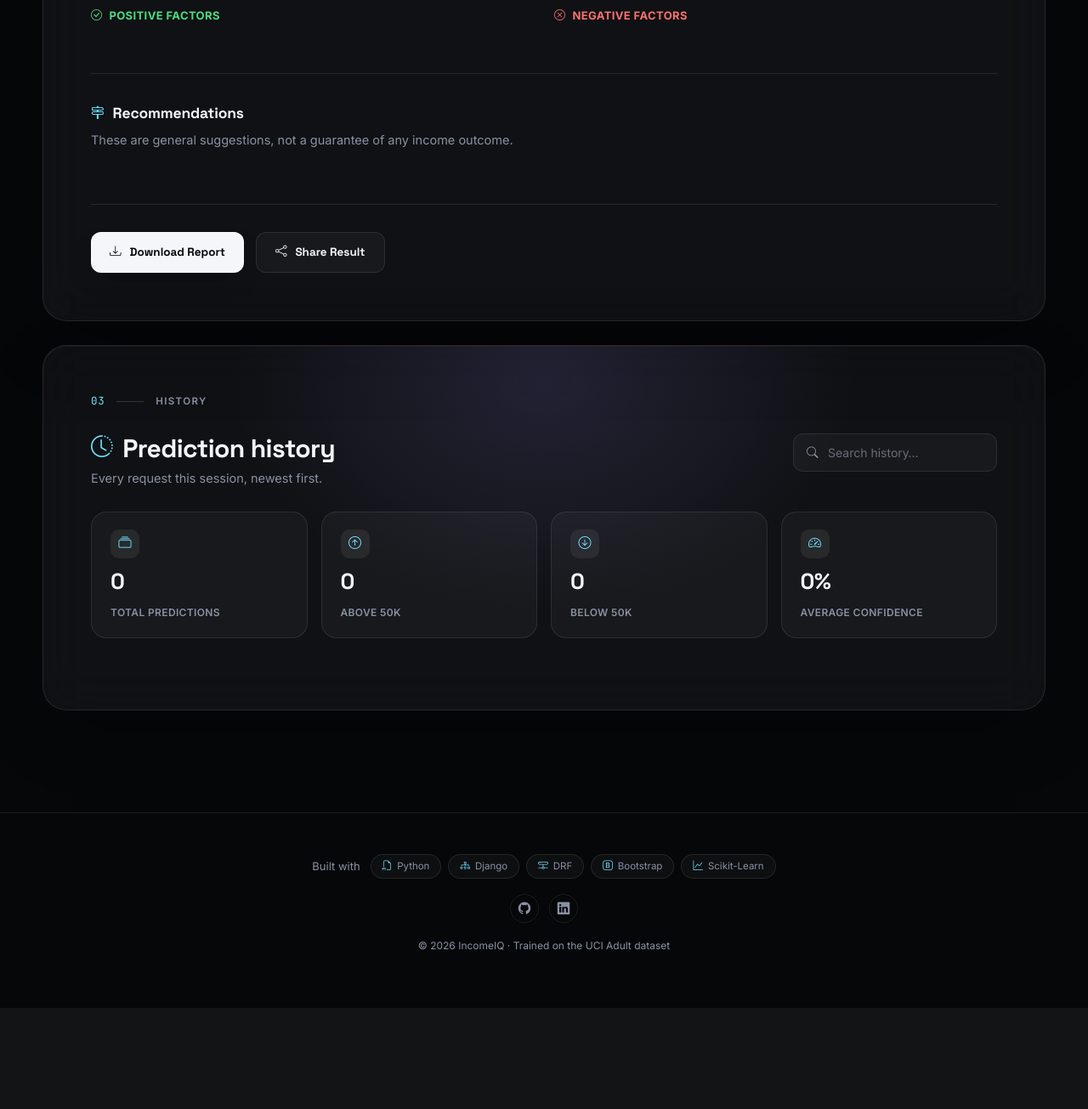
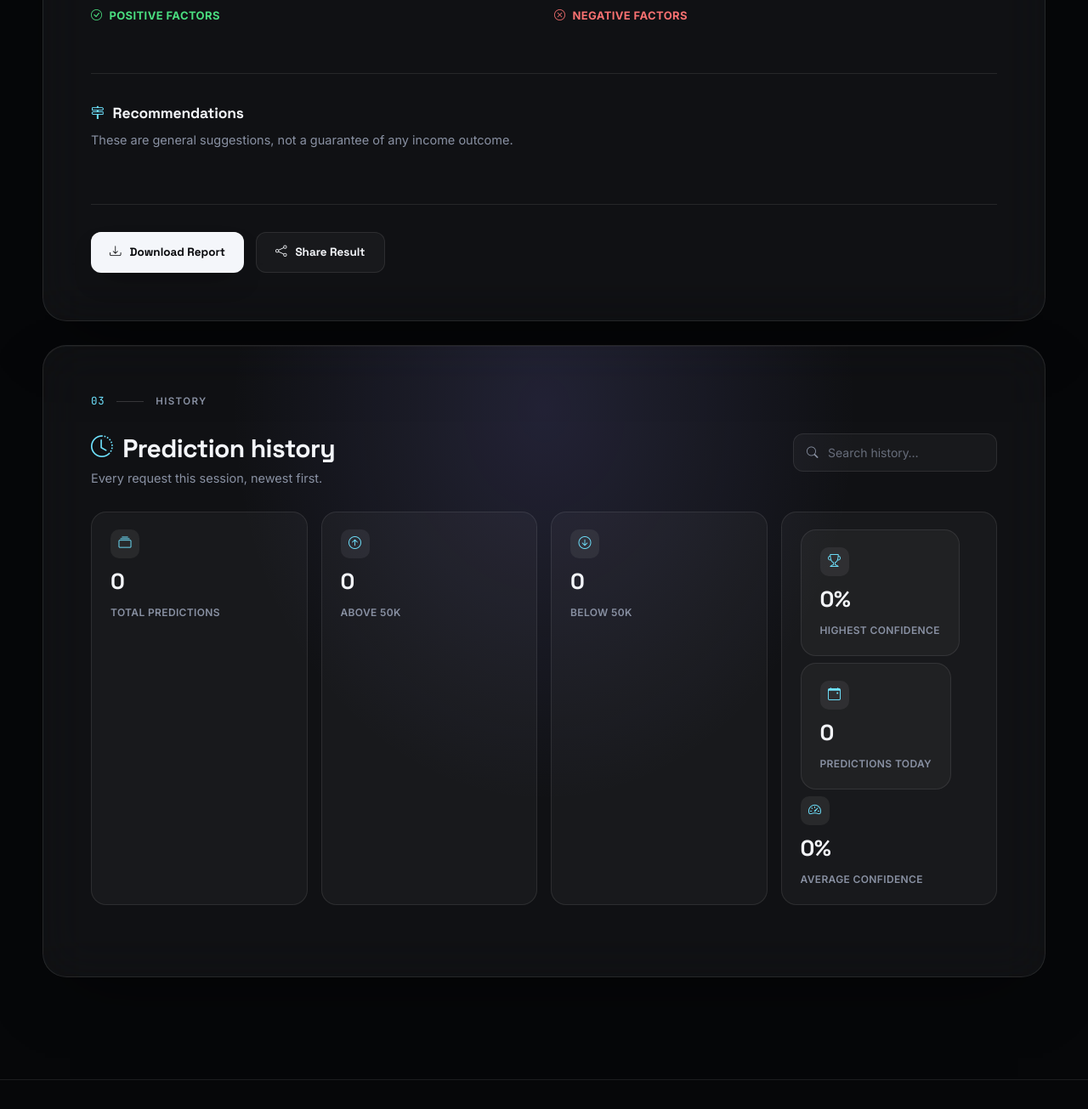
Before and after one commit to FANGER7/IncomeIQ, a Django app: page / in a window 1280 px wide. Shown: the part 4663-5968 px from the top of the page at 85% size. Before the commit the page ends 5849 px from the top, so only its background shows below. Run offline with Django 4.2, Linux system fonts and the light colour scheme; data comes from the database, SQL or seed files in the repository; some libraries are stand-ins or nearby versions.

Commit message:
History table updated

```diff
--- a/frontend/static/js/script.js
+++ b/frontend/static/js/script.js
@@ -726,18 +726,68 @@ document.addEventListener('DOMContentLoaded', () => {
   }
 
   function updateStats() {
+
     if (!statTotal) return;
+
     const total = historyData.length;
-    const above = historyData.filter((e) => e.tier === 'high').length;
-    const below = total - above;
-    const avgConfidence = total ? Math.round((historyData.reduce((sum, e) => sum + e.probability, 0) / total) * 1000) / 10 : 0;
 
-    animateCounter(statTotal, total, '');
-    animateCounter(statAbove, above, '');
-    animateCounter(statBelow, below, '');
-    animateCounter(statAvgConfidence, avgConfidence, '%');
-  }
+    const above = historyData.filter(
+        item => item.label === ">50K"
+    ).length;
 
+    const below = historyData.filter(
+        item => item.label === "<=50K"
+    ).length;
+
+    const avgConfidence = total
+        ? historyData.reduce(
+            (sum, item) => sum + item.probability,
+            0
+          ) / total
+        : 0;
+
+    const highestConfidence = total
+        ? Math.max(
+            ...historyData.map(item => item.probability)
+          )
+        : 0;
+
+    const today = new Date().toDateString();
+
+    const todayPredictions = historyData.filter(item => {
+
+        if (!item.raw.created_at) return false;
+
+        return new Date(item.raw.created_at)
+            .toDateString() === today;
+
+    }).length;
+
+    animateCounter(statTotal, total, "");
+
+    animateCounter(statAbove, above, "");
+
+    animateCounter(statBelow, below, "");
+
+    animateCounter(
+        statAvgConfidence,
+        (avgConfidence * 100).toFixed(1),
+        "%"
+    );
+
+    animateCounter(
+        document.getElementById("stat-highest-confidence"),
+        (highestConfidence * 100).toFixed(1),
+        "%"
+    );
+
+    animateCounter(
+        document.getElementById("stat-today"),
+        todayPredictions,
+        ""
+    );
+
+}
   function buildPredictionShareText() {
     if (!lastReportData) return 'No prediction has been run yet.';
     return `IncomeIQ Prediction: ${lastReportData.label} (${lastReportData.category}) — Confidence ${lastReportData.pct}%`;
@@ -1150,39 +1200,120 @@ document.addEventListener('DOMContentLoaded', () => {
 
 function generatePDFReport() {
 
-    // Check if jsPDF loaded
     if (!window.jspdf) {
-        showToast("PDF library failed to load.", "error");
+        if (typeof showToast === "function") {
+            showToast("PDF library failed to load.", "error");
+        }
         return;
     }
 
     const { jsPDF } = window.jspdf;
-
     const doc = new jsPDF();
 
-    // Title
-    doc.setFont("helvetica", "bold");
-    doc.setFontSize(22);
-    doc.text("IncomeIQ", 20, 20);
+    // -------------------------
+    // Collect Current Data
+    // -------------------------
 
-    // Subtitle
-    doc.setFont("helvetica", "normal");
-    doc.setFontSize(14);
-    doc.text("AI Powered Income Prediction Report", 20, 30);
+    const prediction =
+        document.getElementById("result-label")?.innerText || "--";
 
+    const confidence =
+        document.getElementById("confidence-num")?.innerText || "--";
+
+    const aiReport =
+        document.getElementById("report-summary-text")?.innerText ||
+        "No AI report generated.";
+
+    const date = new Date().toLocaleString();
+
+    // -------------------------
+    // Header
+    // -------------------------
+
+    doc.setFillColor(79, 70, 229);
+    doc.rect(0, 0, 210, 28, "F");
+
+    doc.setTextColor(255,255,255);
+    doc.setFontSize(24);
+    doc.setFont("helvetica","bold");
+    doc.text("IncomeIQ",20,18);
+
+    doc.setFontSize(11);
+    doc.text("AI Powered Income Prediction Report",20,24);
+
+    doc.setTextColor(0,0,0);
+
+    // -------------------------
+    // Prediction Summary
+    // -------------------------
+
+    let y = 42;
+
+    doc.setFontSize(18);
+    doc.setFont("helvetica","bold");
+    doc.text("Prediction Summary",20,y);
+
+    y += 12;
+
+    doc.setFontSize(12);
+    doc.setFont("helvetica","normal");
+
+    doc.text(`Prediction : ${prediction}`,20,y);
+
+    y += 8;
+
+    doc.text(`Confidence : ${confidence}`,20,y);
+
+    y += 8;
+
+    doc.text(`Generated : ${date}`,20,y);
+
+    // -------------------------
     // Divider
-    doc.line(20, 35, 190, 35);
+    // -------------------------
 
-    // Test Content
-    doc.setFontSize(12);
-    doc.text("Congratulations!", 20, 50);
-    doc.text("PDF generation is working successfully.", 20, 60);
+    y += 12;
 
-    // Download
+    doc.line(20,y,190,y);
+
+    // -------------------------
+    // AI Report
+    // -------------------------
+
+    y += 12;
+
+    doc.setFontSize(18);
+    doc.setFont("helvetica","bold");
+    doc.text("AI Prediction Report",20,y);
+
+    y += 10;
+
+    doc.setFontSize(11);
+    doc.setFont("helvetica","normal");
+
+    const reportLines = doc.splitTextToSize(aiReport,170);
+
+    doc.text(reportLines,20,y);
+
+    y += reportLines.length*6+10;
+
+    // -------------------------
+    // Footer
+    // -------------------------
+
+    doc.line(20,280,190,280);
+
+    doc.setFontSize(10);
+
+    doc.text(
+        "Generated by IncomeIQ | Machine Learning Pipeline | Scikit-Learn",
+        20,
+        287
+    );
+
     doc.save("IncomeIQ_Report.pdf");
 
-    // Success toast (only if your project already has this function)
-    if (typeof showToast === "function") {
-        showToast("Report downloaded successfully!", "success");
+    if(typeof showToast==="function"){
+        showToast("Report downloaded successfully!","success");
     }
 }
--- a/frontend/templates/frontend/index.html
+++ b/frontend/templates/frontend/index.html
@@ -539,6 +539,7 @@
     </div>
 
     <div class="stats-grid" id="stats-grid">
+
       <div class="stat-card">
         <span class="stat-icon"><i class="bi bi-collection"></i></span>
         <span class="stat-num" id="stat-total">0</span>
@@ -555,6 +556,42 @@
         <span class="stat-label">Below 50K</span>
       </div>
       <div class="stat-card">
+
+
+
+
+        <div class="stat-card">
+          <span class="stat-icon">
+            <i class="bi bi-trophy"></i>
+          </span>
+
+            <span class="stat-num" id="stat-highest-confidence">
+              0%
+            </span>
+
+            <span class="stat-label">
+              Highest Confidence
+            </span>
+          </div>
+
+          <div class="stat-card">
+            <span class="stat-icon">
+              <i class="bi bi-calendar-event"></i>
+            </span>
+
+            <span class="stat-num" id="stat-today">
+              0
+            </span>
+
+            <span class="stat-label">
+              Predictions Today
+            </span>
+          </div>
+
+
+
+
+
         <span class="stat-icon"><i class="bi bi-speedometer2"></i></span>
         <span class="stat-num" id="stat-avg-confidence">0%</span>
         <span class="stat-label">Average Confidence</span>
```
